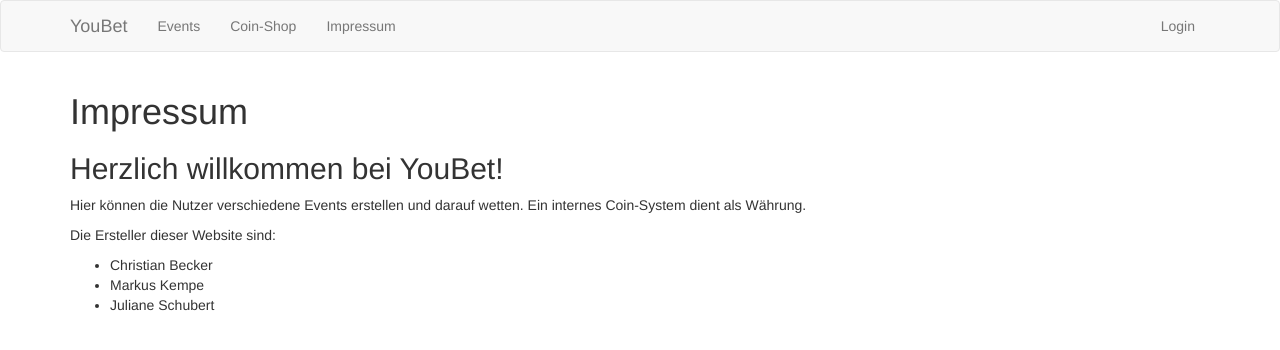
After one commit to CMecker/YouBet, a Flask app: page /impressum/ in a window 1280 px wide. The commit adds this page. Shown: the top 350 px of the page. Run offline with Flask 2, Linux system fonts and the light colour scheme; some libraries are stand-ins or nearby versions.

Commit message:
added impressum

```diff
--- a/app/ref/routes.py
+++ b/app/ref/routes.py
@@ -281,6 +281,9 @@ def shop():
         return redirect(url_for('user', username=current_user.username))
     return render_template("payment/shop.html", title='Deposit', form=form)
 
+@app.route('/impressum/')
+def impressum():
+    return render_template('impressum.html')
 
 @app.before_request
 def before_request():
--- a/app/templates/base.html
+++ b/app/templates/base.html
@@ -25,6 +25,7 @@
                 <ul class="nav navbar-nav">
                     <li><a href="{{ url_for('event') }}">Events</a></li>
                     <li><a href="{{ url_for('shop') }}">Coin-Shop</a></li>
+                    <li><a href="{{ url_for('impressum') }}">Impressum</a></li>
 
                 </ul>
                 <ul class="nav navbar-nav navbar-right">
--- /dev/null
+++ b/app/templates/impressum.html
@@ -0,0 +1,15 @@
+{% extends "base.html" %}
+{% import 'bootstrap/wtf.html' as wtf %}
+
+{% block app_content %}
+    <h1>Impressum</h1>
+    <h2>Herzlich willkommen bei YouBet!</h2>
+    <p>Hier k&ouml;nnen die Nutzer verschiedene Events erstellen und darauf wetten. Ein internes Coin-System dient als W&auml;hrung.</p>
+    <p>Die Ersteller dieser Website sind:</p>
+    <ul>
+        <li>Christian Becker</li>
+        <li>Markus Kempe</li>
+        <li>Juliane Schubert</li>
+    </ul>
+
+{% endblock %}
```
